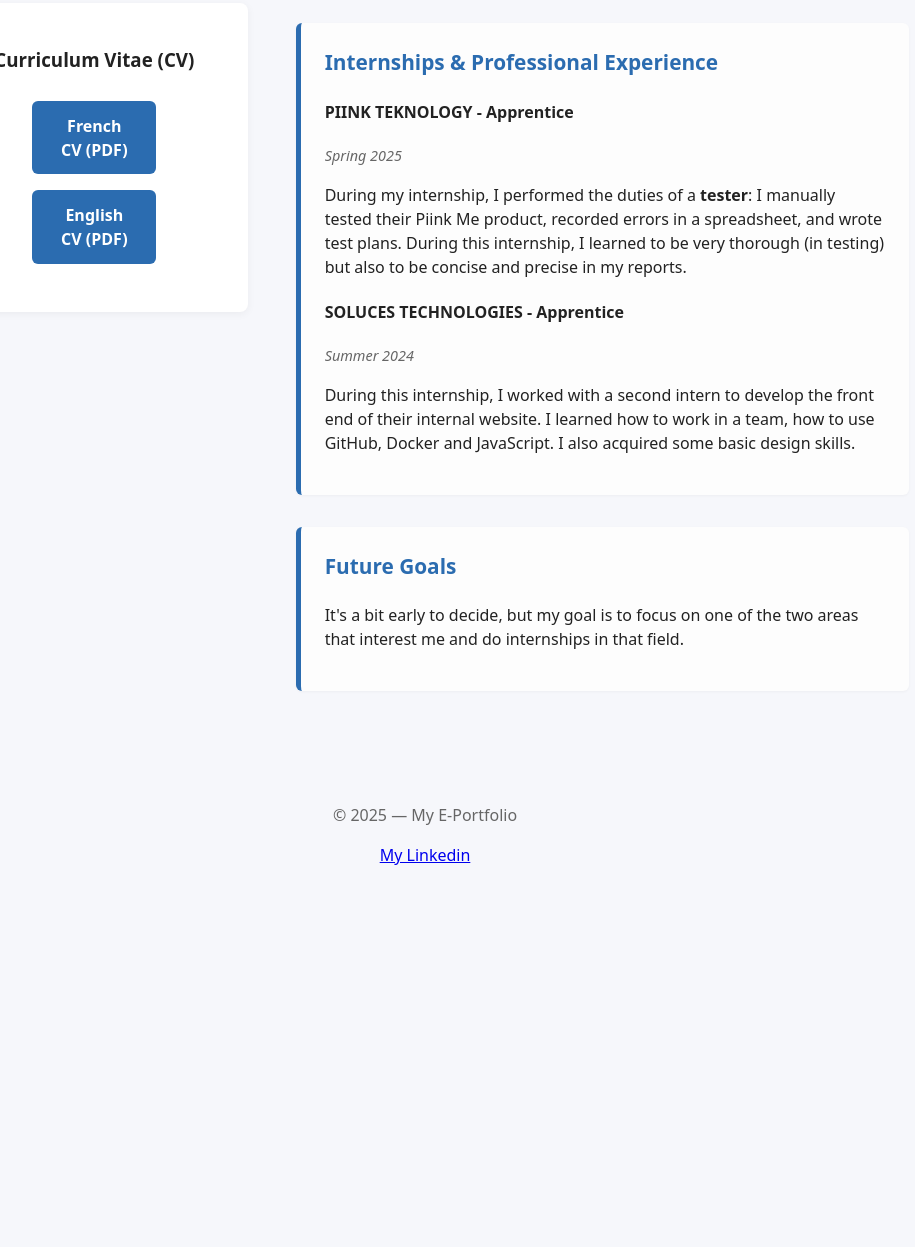
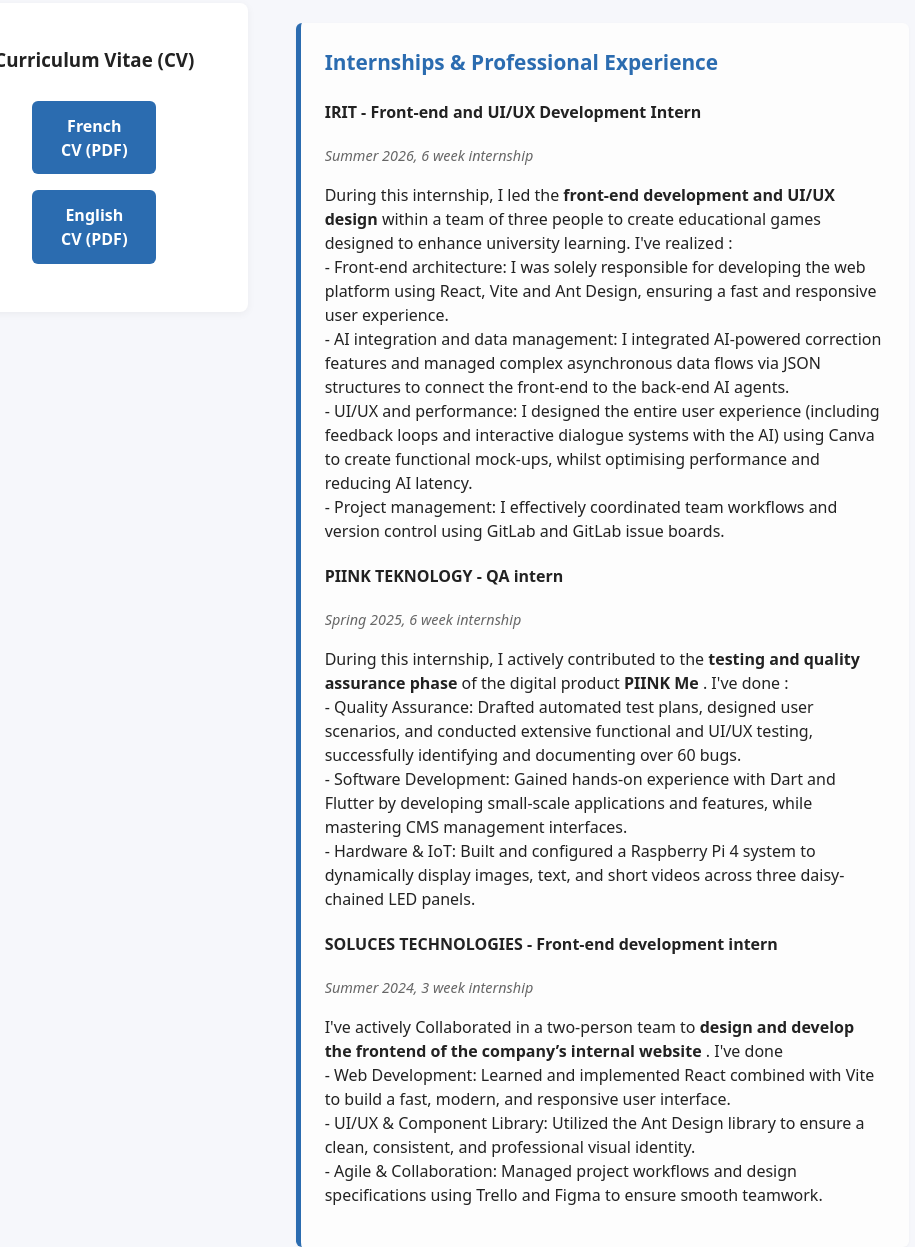
Before and after one commit to claravatus/eportfolio, a plain HTML site: page career-developemnt.html in a window 1280 px wide. Shown: the part 537-1784 px from the top of the page, without its empty margins (215-1130 px from the left). Before the commit the page ends 1436 px from the top, so only its background shows below. Drawn offline with Linux system fonts and the light colour scheme.

Commit message:
Update internship details in career-development.html
Added detailed descriptions of internships at IRIT, PIINK TECHNOLOGY, and SOLUCES TECHNOLOGIES, highlighting roles and responsibilities.

```diff
--- a/career-developemnt.html
+++ b/career-developemnt.html
@@ -90,20 +90,44 @@
             <article class="detail-block internships-block">
                 <h3>Internships & Professional Experience</h3>
 
-                <h4> PIINK TEKNOLOGY - Apprentice </h4>
-                <p class="internship-date"> Spring 2025</p>
-                <p>During my internship, I performed the duties of a <strong> tester</strong>:
-                  I manually tested their Piink Me product, recorded errors
-                  in a spreadsheet, and wrote test plans. During this
-                  internship, I learned to be very thorough (in testing)
-                  but also to be concise and precise in my reports.</p>
+              <h4> IRIT - Front-end and UI/UX Development Intern  </h4>
+                <p class="internship-date"> Summer 2026, 6 week internship</p>
+                <p> During this internship, I led the <strong>front-end development and UI/UX design</strong>
+                  within a team of three people to create educational games designed to enhance university learning. I've realized : <br>
+              - Front-end architecture: I was solely responsible for developing the web platform using React,
+                  Vite and Ant Design, ensuring a fast and responsive user experience. <br>
+              - AI integration and data management: I integrated AI-powered correction features and managed complex
+                  asynchronous data flows via JSON structures to connect the front-end to the back-end AI agents.<br>
+              - UI/UX and performance: I designed the entire user experience (including feedback loops and interactive
+                  dialogue systems with the AI) using Canva to create functional mock-ups, whilst optimising performance
+                  and reducing AI latency. <br>
+              - Project management: I effectively coordinated team workflows and version control
+                  using GitLab and GitLab issue boards.</p>
 
-                  <h4> SOLUCES TECHNOLOGIES - Apprentice </h4>
-                <p class="internship-date"> Summer 2024</p>
-                <p>During this internship, I worked with a second intern to develop
-                  the front end of their internal website. I learned how to work
-                  in a team, how to use GitHub, Docker and JavaScript. I also
-                  acquired some basic design skills.</p>
+                <h4> PIINK TEKNOLOGY - QA intern </h4>
+                <p class="internship-date"> Spring 2025, 6 week internship </p>
+                <p>
+                  During this internship, I actively contributed to the <strong> testing and quality assurance phase</strong>
+                  of the digital product <strong> PIINK Me </strong>. I've done : <br>
+                  - Quality Assurance: Drafted automated test plans, designed user scenarios, and conducted extensive
+                  functional and UI/UX testing, successfully identifying and documenting over 60 bugs. <br>
+                  - Software Development: Gained hands-on experience with Dart and Flutter by developing small-scale
+                  applications and features, while mastering CMS management interfaces. <br>
+                - Hardware & IoT: Built and configured a Raspberry Pi 4 system to dynamically display images, text,
+                  and short videos across three daisy-chained LED panels.
+                  </p>
+
+                  <h4> SOLUCES TECHNOLOGIES - Front-end development intern </h4>
+                <p class="internship-date"> Summer 2024, 3 week internship</p>
+                <p>I've actively Collaborated in a two-person team to <strong> design and develop the frontend
+                  of the company’s internal website </strong>. I've done <br>
+                - Web Development: Learned and implemented React combined with Vite to build a
+                  fast, modern, and responsive user interface. <br>
+                - UI/UX & Component Library: Utilized the Ant Design library to ensure a clean,
+                  consistent, and professional visual identity. <br>
+                - Agile & Collaboration: Managed project workflows and design specifications
+                  using Trello and Figma to ensure smooth teamwork.
+                </p>
 
                 </article>
 
```
